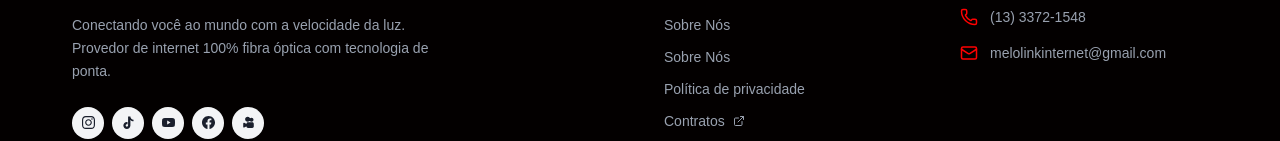
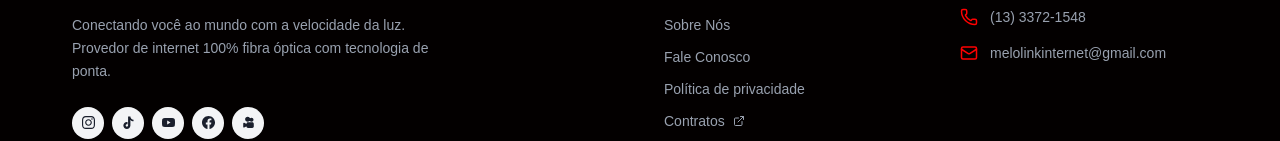
Before and after one commit to MelolinkAdmin/melolink-lp, a Next.js app: page / in a window 1280 px wide. Shown: the part 8279-8420 px from the top of the page. Built offline with nearby package versions, Linux system fonts and the light colour scheme.

Commit message:
fix: footer links again

```diff
--- a/app/src/components/sections/Footer/Index.tsx
+++ b/app/src/components/sections/Footer/Index.tsx
@@ -77,7 +77,7 @@ export default function Footer() {
                                 <Link href="/#sobre-nos" onClick={(e) => handleScroll(e, "/#sobre-nos")} className="hover:text-[#FF0000] transition-colors">Sobre Nós</Link>
                             </li>
                             <li className="list-none">
-                                <Link href="/#fale-conosco" onClick={(e) => handleScroll(e, "/#fale-conosco")} className="hover:text-[#FF0000] transition-colors">Sobre Nós</Link>
+                                <Link href="/#fale-conosco" onClick={(e) => handleScroll(e, "/#fale-conosco")} className="hover:text-[#FF0000] transition-colors">Fale Conosco</Link>
                             </li>
                             <li className="list-none">
                                 <Link href="/politica-de-privacidade" className="hover:text-[#FF0000] transition-colors">Política de privacidade</Link>
```
